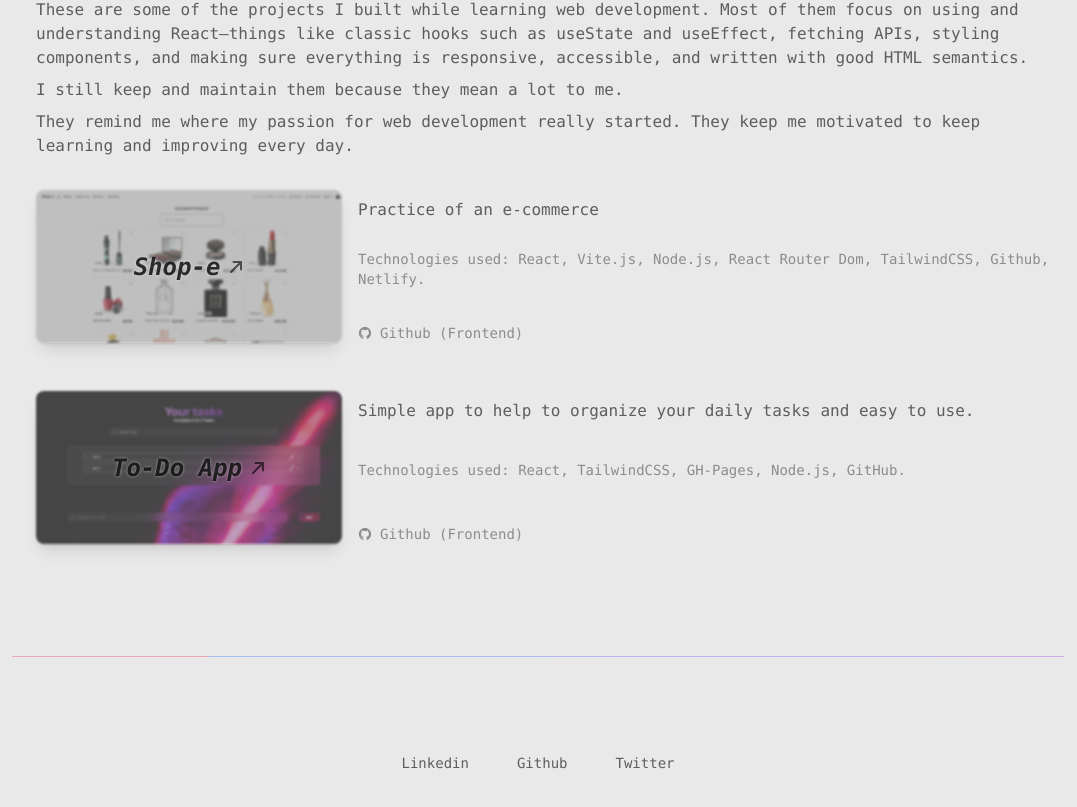
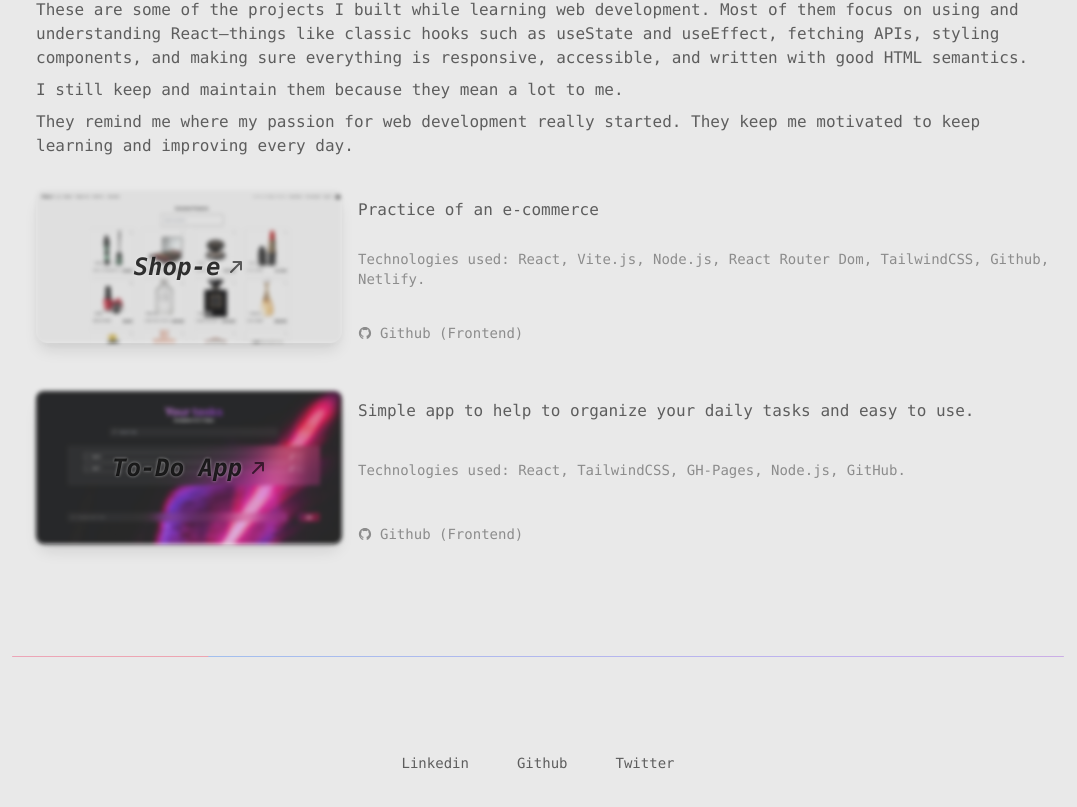
Before and after one commit to estebandelcid/estebandelcid.com, a Next.js app: page / in a window 1280 px wide. Shown: the part 843-1650 px from the top of the page, without its empty margins (104-1181 px from the left). Built offline with nearby package versions, Linux system fonts and the light colour scheme.

Commit message:
[fix] Adjust blur and contrast settings in ProjectCard component

```diff
--- a/components/ProjectCard.tsx
+++ b/components/ProjectCard.tsx
@@ -13,7 +13,7 @@ export const ProjectCard = ({
     <div className="flex flex-col max-sm:items-center lg:flex-row gap-4 mt-4 mb-8 pl-6">
       <div className="relative group card-styles transition ease-in-out delay-50 hover:scale-105 shadow-lg hover:shadow-xl dark:hover:shadow-none duration-300">
         <div
-          className="absolute inset-0 bg-cover rounded-lg blur-[1px] contrast-50 pointer-events-none"
+          className="absolute inset-0 bg-cover rounded-lg blur-[2px] contrast-75 pointer-events-none"
           style={{ backgroundImage: `url(${bgImg})` }}
         />
         <div className="relative flex flex-col w-full h-full px-6 py-6 justify-around">
```
